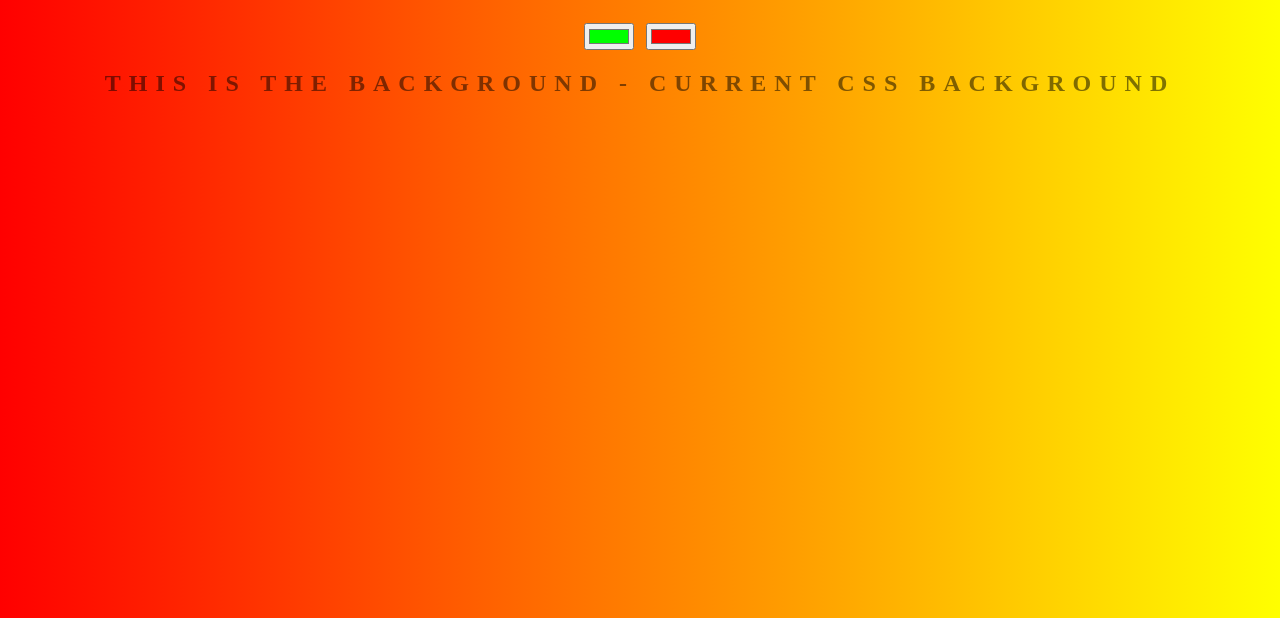
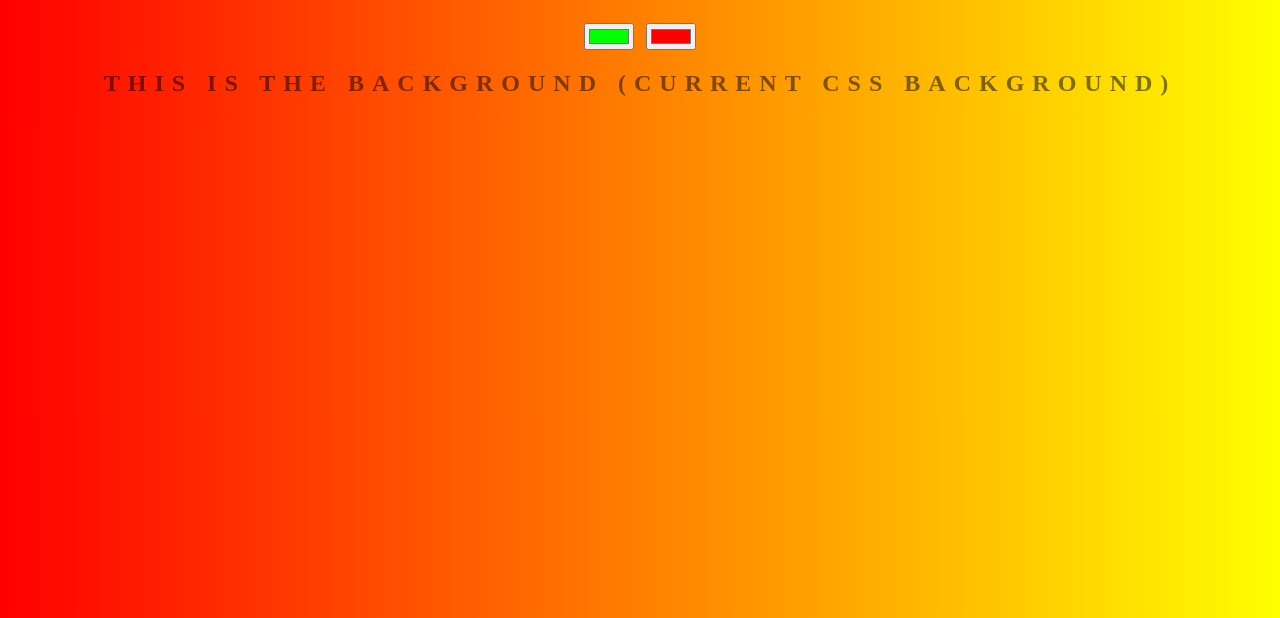
Before and after one commit to richard00436/background-generator, a plain HTML site: page index.html in a window 1280 px wide. Shown: the part 182-800 px from the top of the page. Drawn offline with Linux system fonts and the light colour scheme.

Commit message:
modification

```diff
--- a/index.html
+++ b/index.html
@@ -8,7 +8,7 @@
 	<h1>Background Generator</h1>
 	<input class="color1" type="color" name="color1" value="#00ff00">
 	<input class="color2" type="color" name="color2" value="#ff0000">
-	<h2>This is the Background - Current CSS Background</h2>
+	<h2>This is the Background (Current CSS Background)</h2>
 	<h3></h3>
 	<script type="text/javascript" src="script.js"></script>
 </body>
```
